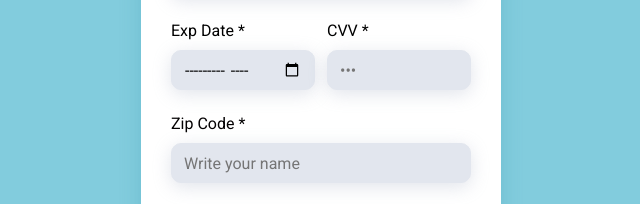
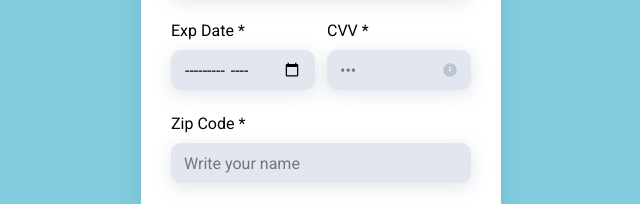
Before and after one commit to matheuzeba/Credit-Card-Form, a plain HTML site: page index.html in a window 1280 px wide. Shown: the part 426-630 px from the top of the page, 319-959 px from the left. Drawn offline with Linux system fonts and the light colour scheme.

Commit message:
adicionado icone ao form cvv

```diff
--- a/css/style.css
+++ b/css/style.css
@@ -96,6 +96,7 @@ input {
     background-position: 95%;
 }
 
+
 /* Col-2 */
 .page main form fieldset .col-2 {
     display: flex;
@@ -104,6 +105,12 @@ input {
 
 .page main form fieldset .col-2 .input-wrapper input {
     width: 14.4rem;
+}
+
+.page main form fieldset .col-2 .input-wrapper #event-cvv {
+    background-image: url(../images/info.svg);
+    background-repeat: no-repeat;
+    background-position: 90%;
 }
 
 /* BOTAO */
```
